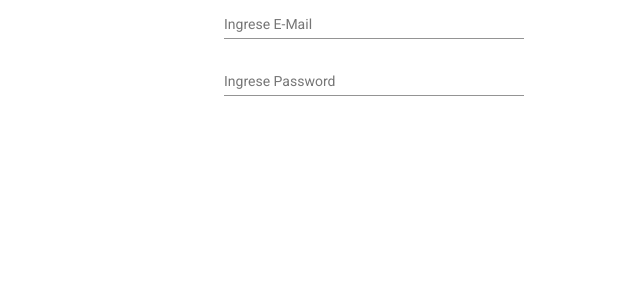
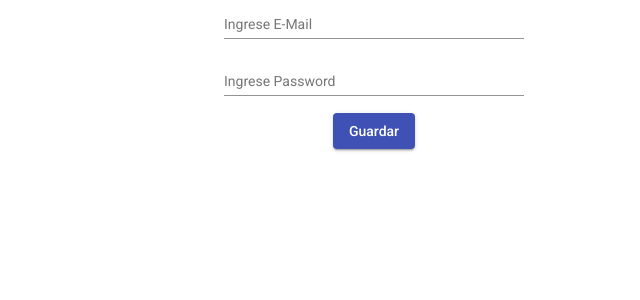
Before and after one commit to PedroAvila/MiwebApp, an Angular app: page /registrar in a window 1280 px wide. Shown: the top 300 px of the page, without its empty margins (266-906 px from the left). Built offline with nearby package versions, Linux system fonts and the light colour scheme.

Commit message:
Agregar boton submit a Form

```diff
--- a/src/app/seguridad/registrar/registrar.component.html
+++ b/src/app/seguridad/registrar/registrar.component.html
@@ -1,13 +1,16 @@
 <section>
-  <form fxLayout="column" fxLayoutAlign="center center">
-    <mat-form-field >
+  <form fxLayout="column" fxLayoutAlign="center center" #f="ngForm" (ngSubmit)="registrarUsuario(f)">
+    <mat-form-field>
       <mat-label>Ingrese E-Mail</mat-label>
-      <input type="email" matInput placeholder="vaxi.drez@gmail.com" >
+      <input type="email" matInput placeholder="vaxi.drez@gmail.com" ngModel name="email" >
     </mat-form-field>
 
-    <mat-form-field >
+    <mat-form-field>
       <mat-label>Ingrese Password</mat-label>
-      <input type="password" matInput placeholder="Ingresa Password" >
+      <input type="password" matInput placeholder="Ingresa Password" ngModel name="password" >
     </mat-form-field>
+
+    <button type="submit" mat-raised-button color="primary">Guardar</button>
+
   </form>
 </section>
--- a/src/app/seguridad/registrar/registrar.component.ts
+++ b/src/app/seguridad/registrar/registrar.component.ts
@@ -1,4 +1,5 @@
 import { Component, OnInit } from '@angular/core';
+import { NgForm } from '@angular/forms';
 
 @Component({
   selector: 'app-registrar',
@@ -10,6 +11,11 @@
   constructor() { }
 
   ngOnInit(): void {
+
+  }
+
+  registrarUsuario(form: NgForm){
+    console.log(form);
   }
 
 }
```
